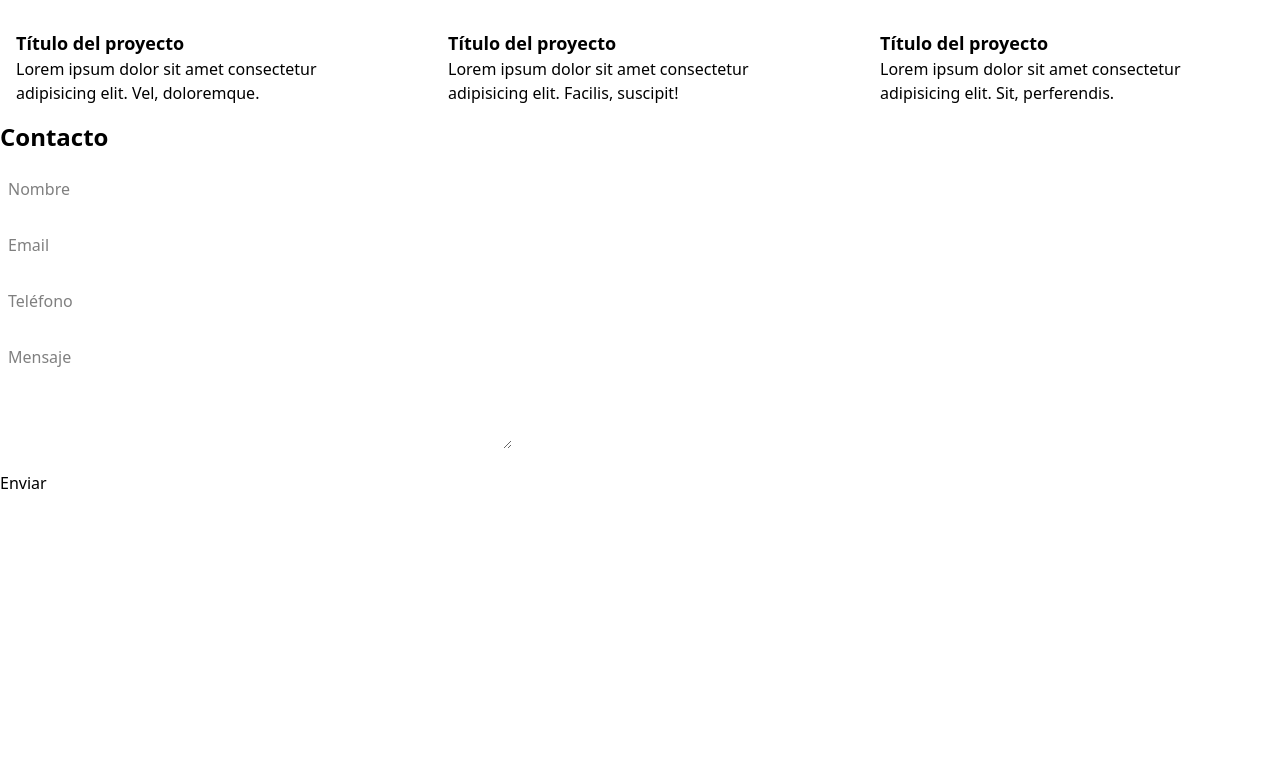
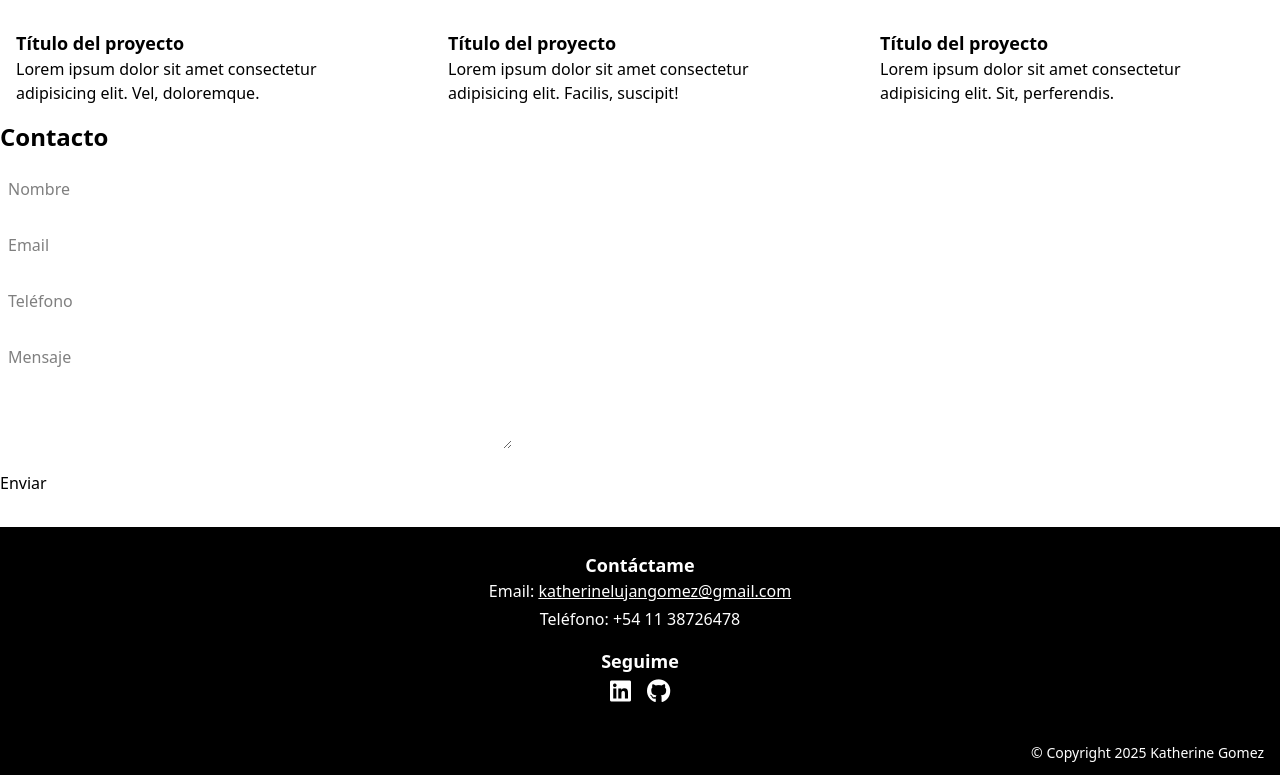
Before and after one commit to KLGomez/PortfolioKatherineGomez, an Astro site: page / in a window 1280 px wide. Shown: the part 951-1726 px from the top of the page. Before the commit the page ends 1446 px from the top, so only its background shows below. Built offline with nearby package versions, Linux system fonts and the light colour scheme; Astro itself is replaced by a stand-in of ours.

Commit message:
add component footer

```diff
--- /dev/null
+++ b/src/components/Footer.astro
@@ -0,0 +1,31 @@
+<footer class="bg-black bg-opacity-30 text-white text-center mt-8">
+  <div class="container mx-auto py-6">
+    <div class="space-y-4">
+      <div>
+        <h5 class="text-lg font-semibold">Contáctame</h5>
+        <ul class="space-y-1">
+          <li>Email: <a href="mailto:katherinelujangomez@gmail.com" class="underline">katherinelujangomez@gmail.com</a></li>
+          <li>Teléfono: +54 11 38726478</li>
+        </ul>
+      </div>
+
+      <div>
+        <h5 class="text-lg font-semibold">Seguime</h5>
+        <div class="flex justify-center gap-4 text-2xl">
+          <a href="https://www.linkedin.com/in/katherinelujangomez" class="hover:text-pink-300" target="_blank" rel="noopener">
+            <i class="fa-brands fa-linkedin"></i>
+          </a>
+          <a href="https://github.com/KLGomez" class="hover:text-pink-300" target="_blank" rel="noopener">
+            <i class="fa-brands fa-github"></i>
+          </a>
+        </div>
+      </div>
+    </div>
+  </div>
+
+  <div class="bg-black bg-opacity-50 py-3">
+    <div class="container mx-auto text-sm text-right px-4">
+      <p class="mb-0">© Copyright 2025 Katherine Gomez</p>
+    </div>
+  </div>
+</footer>
--- a/src/pages/index.astro
+++ b/src/pages/index.astro
@@ -7,6 +7,7 @@ import TechCarousel from '../components/TechCarousel.astro';
 import About from '../components/About.astro';
 import Projects from '../components/Projects.astro';
 import ContactForm from '../components/ContactForm.astro';
+import Footer from '../components/Footer.astro';
 ---
 
 <Layout>
@@ -16,5 +17,7 @@ import ContactForm from '../components/ContactForm.astro';
 	<About />
 	<Projects />
 	<ContactForm />
+	<Footer />
+
 
 </Layout>
```
